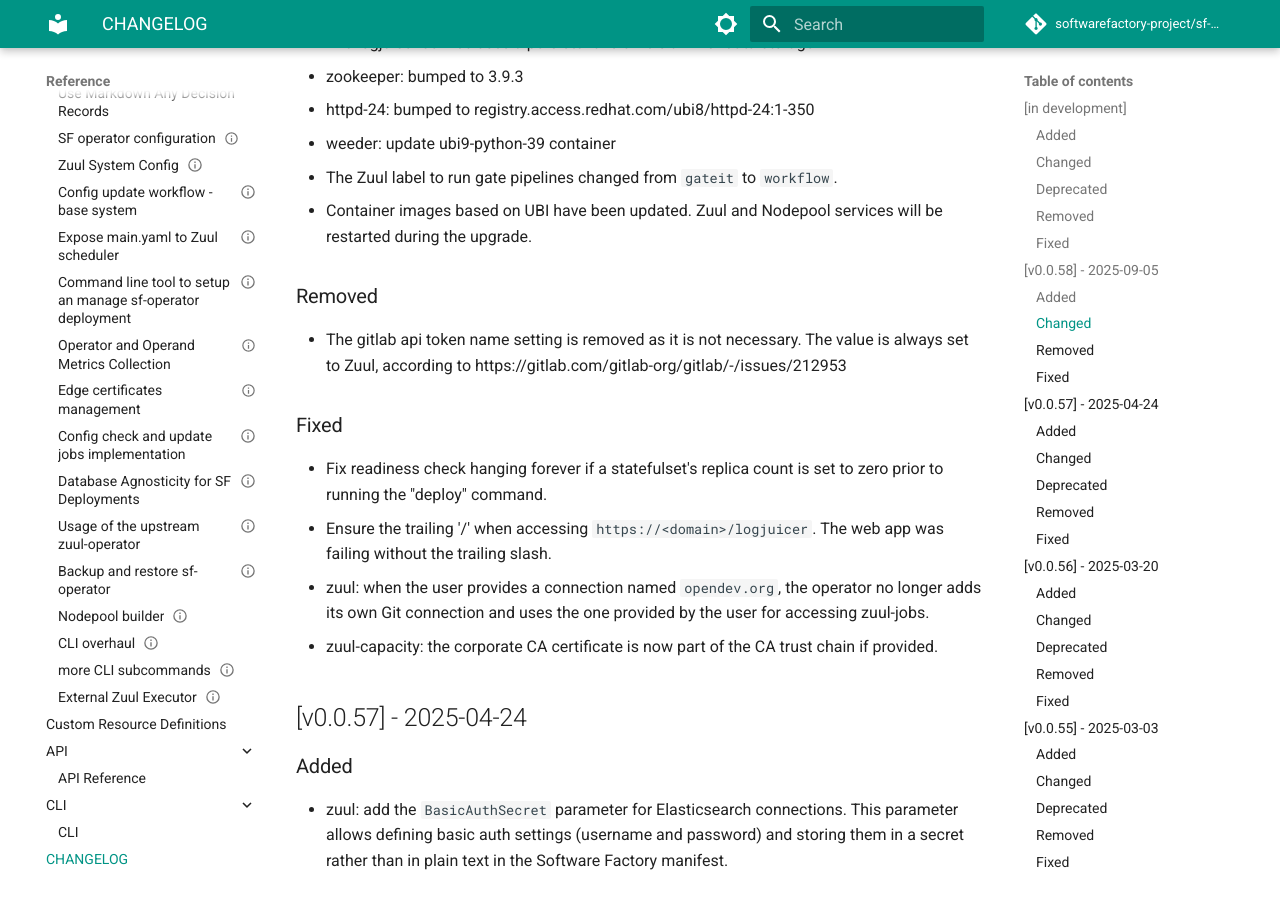
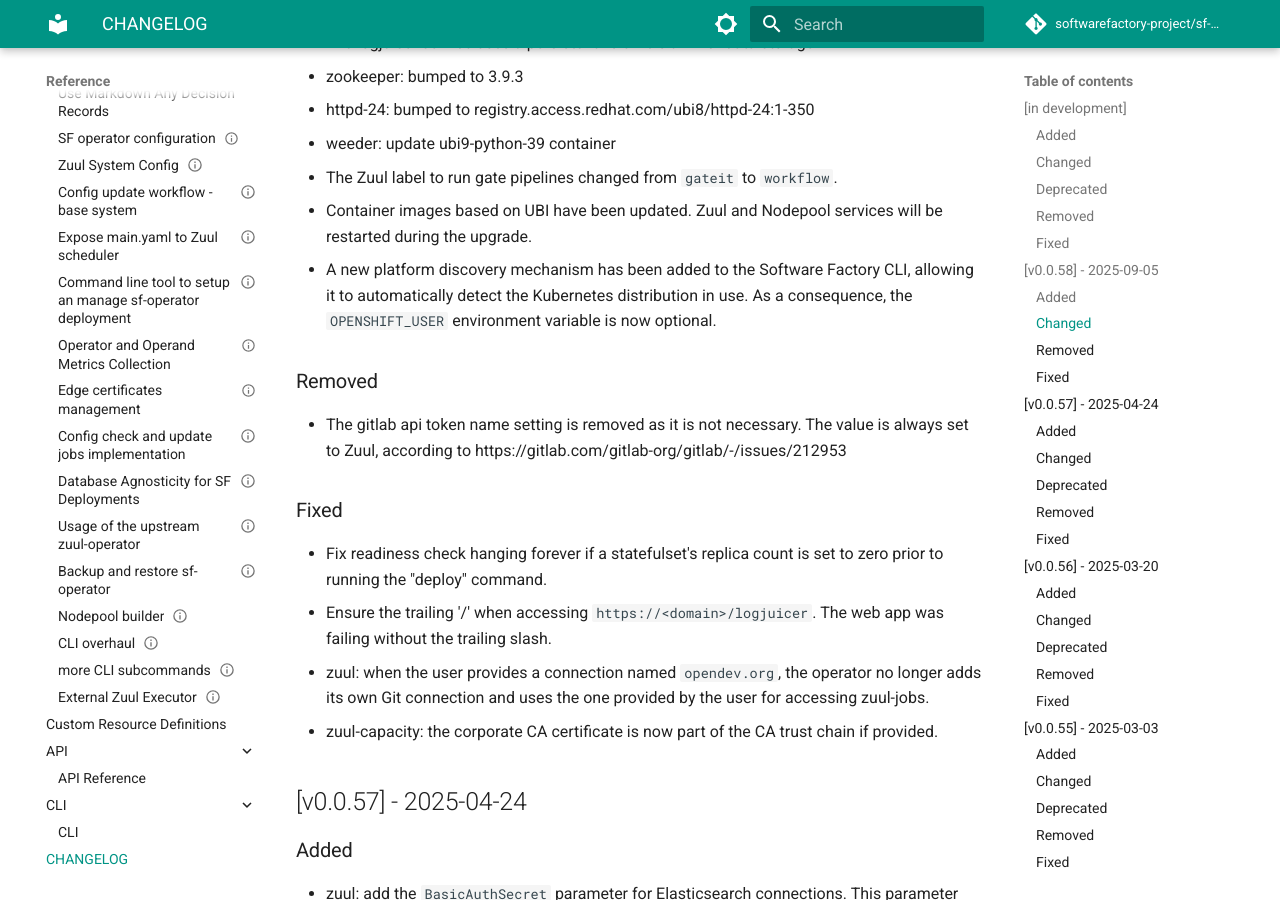
Before and after one commit to softwarefactory-project/sf-operator, an MkDocs documentation site: the page built from doc/reference/CHANGELOG.md, in a window 1280 px wide and 900 px high, scrolled down 1095 px. Built offline with MkDocs 1.6.1 and Material for MkDocs 9.7.7, drawn with Linux system fonts in a browser that asks for light colours; comment, search, counter and statistics services are not loaded.

Commit message:
Add CHANGELOG entry for platform discovery mechanism
Add an entry to the CHANGELOG for v0.0.58 to document the new platform discovery
mechanism added in commit [1]

[1] ff9fac666641cf55da2a51f497cd8147f6d8cbec

Change-Id: I6259588bba8be86d686dd633aa4a14aa34f4567d

```diff
--- a/doc/reference/CHANGELOG.md
+++ b/doc/reference/CHANGELOG.md
@@ -28,6 +28,9 @@
 - weeder: update ubi9-python-39 container
 - The Zuul label to run gate pipelines changed from `gateit` to `workflow`.
 - Container images based on UBI have been updated. Zuul and Nodepool services will be restarted during the upgrade.
+- A new platform discovery mechanism has been added to the Software Factory CLI, allowing it
+  to automatically detect the Kubernetes distribution in use. As a consequence, the `OPENSHIFT_USER`
+  environment variable is now optional.
 
 ### Removed
 
```
